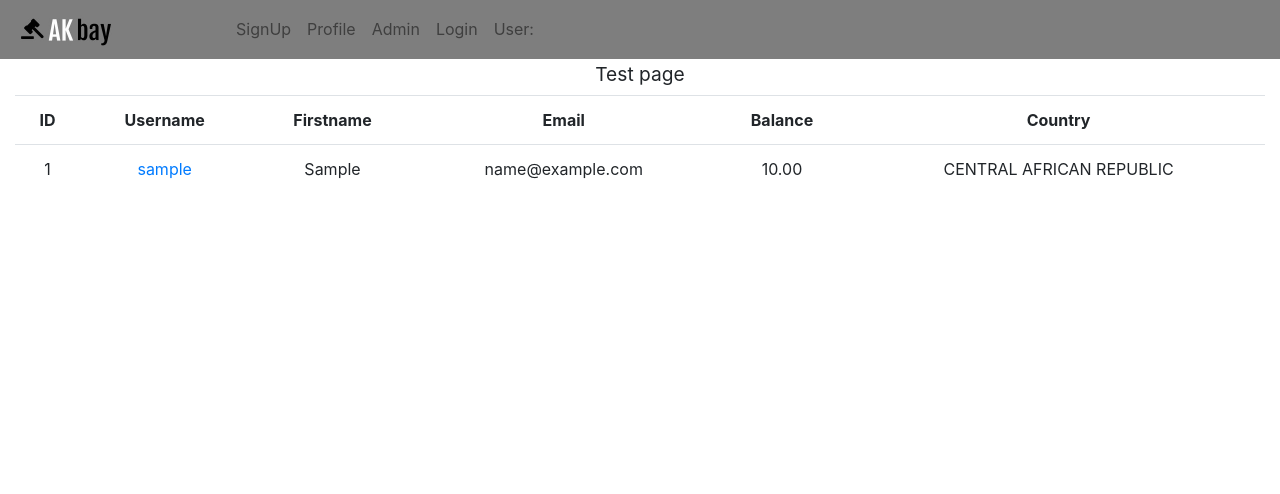
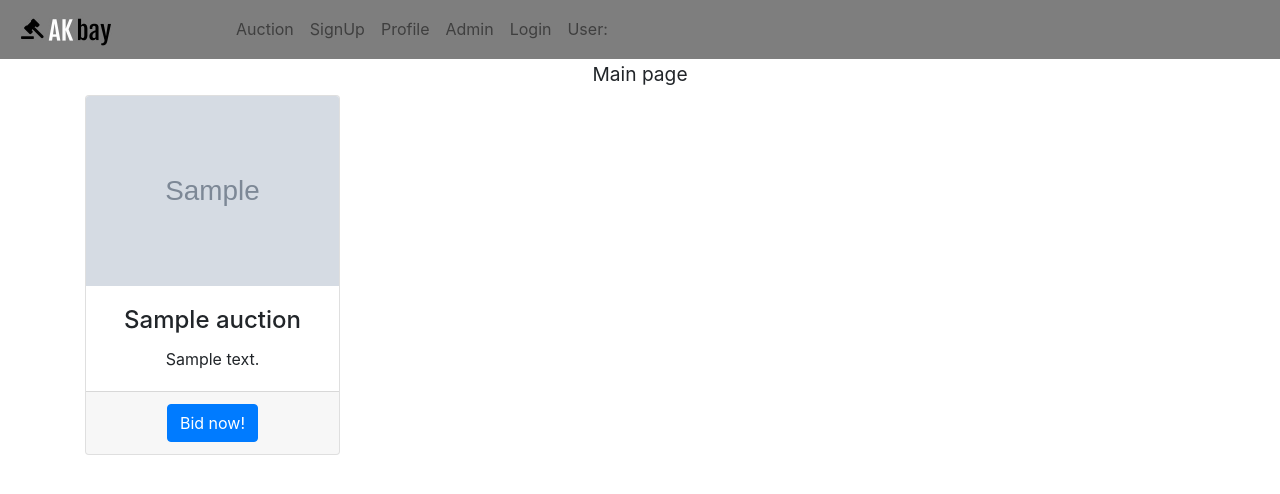
Before and after one commit to karev-a/a-house, a Django app: page / in a window 1280 px wide. Shown: the top 494 px of the page. Run offline with Django 3.2, Linux system fonts and the light colour scheme; tables that the repository leaves empty hold one stand-in row (values such as "Sample post"); grey boxes marked "Sample" are stand-in pictures.

Commit message:
restricted access to other users, added auction creation, updated user management, auction creation date/time visible in admin, etc.

```diff
--- a/ahouse/auctionapp/models.py
+++ b/ahouse/auctionapp/models.py
@@ -3,6 +3,7 @@ from django.contrib.auth.models import User
 from django.db.models.signals import post_save
 from django.dispatch import receiver
 from .countries_list import CTRCHOICES
+from django.utils import timezone
 
 # Create your models here.
 
@@ -17,12 +18,6 @@ class Category(models.Model):
 
 
 class Profile(models.Model):
-    ACCSTATUS = (
-        ('ACT', 'Active'),
-        ('INA', 'Inactive'),
-        ('BLK', 'Blocked')
-    )
-
     ACCTYPES = (
         ('PRE', 'Premium'),
         ('Nor', 'Normal')
@@ -34,7 +29,6 @@ class Profile(models.Model):
     post_code = models.CharField(max_length=25)
     country = models.CharField(max_length=45, choices=CTRCHOICES)
     balance = models.DecimalField(max_digits=6, decimal_places=2, null=True)
-    account_status = models.CharField(max_length=25, choices=ACCSTATUS)
     account_type = models.CharField(max_length=25, choices=ACCTYPES)
     avatar = models.ImageField(upload_to='images/avatars', blank=True)
 
@@ -57,7 +51,7 @@ class Auction(models.Model):
     category = models.ForeignKey(Category, on_delete=models.DO_NOTHING, null=True, blank=True)
     min_bid = models.FloatField()
     max_bid = models.FloatField()
-    final_bid = models.FloatField()
+    final_bid = models.FloatField(null=True)
     promoted = models.CharField(max_length=25, choices=PROMOTION)
     auction_start = models.DateTimeField(auto_now_add=True, editable=False)
     auction_end = models.DateTimeField()
--- /dev/null
+++ b/ahouse/auctionapp/templates/auctions_main.html
@@ -0,0 +1,33 @@
+{% extends "base.html" %}
+{% block content %}
+
+{% load static %}
+
+<div class="container">
+  {% if auctions %}
+    <div class="row text-center">
+      {% for auction in auctions %}
+        <div class="col-lg-3 col-md-4 col-sm-6">
+                <div class="card h-100">
+                    {% if auction.image %}
+                    <img class="card-img-top" src="{{ auction.image.url }}"style="">
+                    {% else %}
+                    <img class="card-img-top" src="{% static 'auction/noimage.jpg' %}">
+                    {% endif %}
+                <div class="card-body">
+                <h4 class="card-title">{{auction.title}}</h4>
+                <p class="card-text">{{auction.description}}</p>
+                </div>
+                <div class="card-footer">
+                <a href="#" class="btn btn-primary">Bid now!</a>
+                </div>
+                </div>
+        </div>
+      {% endfor %}
+    </div>
+  {% endif %}
+</div>
+
+
+
+{% endblock %}
--- a/ahouse/auctionapp/templates/base.html
+++ b/ahouse/auctionapp/templates/base.html
@@ -14,7 +14,7 @@
 {% load static %}
 
 <nav class="navbar navbar-expand-sm sticky-top navbar-light" style="background-color: #7e7e7e">
-  	<a class="navbar-brand" href="{% url 'test_page'%}">
+  	<a class="navbar-brand" href="{% url 'main_page' %}">
     	<img src="{% static 'auction/akbay3.jpg' %}" width="50%" height="50%">
 	</a>
 	<button class="navbar-toggler" data-toggle="collapse" data-target="#navbarMenu">
@@ -22,8 +22,9 @@
 	</button>
   	<div class="collapse navbar-collapse" id="navbarMenu">
   	    <ul class="navbar-nav d-flex align-items-end">
+			<li class="nav-item"><a href="{% url 'auction_create' %}" class="nav-link">Auction</a></li>
             <li class="nav-item"><a href="{% url 'signup_page' %}" class="nav-link">SignUp</a></li>
-			<li class="nav-item"><a href="{% url 'profile_page' %}" class="nav-link">Profile</a></li>
+			<li class="nav-item"><a href="{% url 'profile_details' user.id %}" class="nav-link">Profile</a></li>
             <li class="nav-item"><a href="{% url 'admin:index' %}" class="nav-link">Admin</a></li>
 			{% if user.is_authenticated %}
 			<li class="nav-item"><a href="{% url 'logout' %}?next={{ request.path }}" class="nav-link">Logout</a></li>
--- a/ahouse/auctionapp/templates/profile_details.html
+++ b/ahouse/auctionapp/templates/profile_details.html
@@ -2,7 +2,7 @@
 
 {% block content %}
 <p>Name: {{user.username}}</p>
-<p>Balance: {{user.balance}}</p>
+<p>Balance: {{profile.balance}}</p>
 
 
 <hr>
@@ -12,7 +12,7 @@
 
 
 
-<p>Click <a href="{% url 'test_page' %}">here</a> to go back</p>
+<p>Click <a href="{% url 'main_page' %}">here</a> to go back</p>
 
 
 {% endblock %}
--- a/ahouse/auctionapp/urls.py
+++ b/ahouse/auctionapp/urls.py
@@ -1,11 +1,12 @@
 from django.urls import path
-from .views import TestPage, SignupPage, ProfileUpdateView, ProfileDetailsView
+from .views import MainPage, SignupPage, ProfileUpdateView, ProfileDetailsView, AuctionCreateView
 
 
 urlpatterns = [
-    path('', TestPage.as_view(), name='test_page'),
+    path('', MainPage.as_view(), name='main_page'),
     path('signup/', SignupPage.as_view(), name='signup_page'),
-    path('profile/', TestPage.as_view(), name='profile_page'),
+    path('profile/', MainPage.as_view(), name='profile_page'),
     path('profile/<int:pk>/', ProfileDetailsView.as_view(), name='profile_details'),
     path('profile/<int:pk>/update/', ProfileUpdateView.as_view(), name='profile_update'),
+    path('auction/', AuctionCreateView.as_view(), name='auction_create'),
 ]
--- a/ahouse/auctionapp/views.py
+++ b/ahouse/auctionapp/views.py
@@ -1,38 +1,62 @@
 from django.shortcuts import render
 from django.views.generic import ListView, CreateView, UpdateView, DetailView
-from .models import Profile
-from .forms import SignupForm
+from .models import Profile, User, Auction
+from .forms import SignupForm, AuctionCreateForm
 from django.urls import reverse_lazy
+from django.contrib.auth.mixins import LoginRequiredMixin, PermissionRequiredMixin
+from django.http import HttpResponse, HttpResponseRedirect, HttpResponseForbidden
+from django.core.exceptions import PermissionDenied
+from django import forms
 
 
 # Create your views here.
 
 
-class TestPage(ListView):
-    model = Profile
-    template_name = "test_page.html"
-    context_object_name = "users"
+class MainPage(ListView):
+    model = Auction
+    template_name = 'auctions_main.html'
+    context_object_name = 'auctions'
 
     def get_context_data(self, **kwargs):
         context = super().get_context_data()
-        context["page_title"] = "Test page"
+        context["page_title"] = "Main page"
         return context
 
 
 class SignupPage(CreateView):
     template_name = 'signup_page.html'
     form_class = SignupForm
-    success_url = reverse_lazy('test_page')
+    success_url = reverse_lazy('main_page')
 
-class ProfileDetailsView(DetailView):
+
+class ProfileDetailsView(LoginRequiredMixin, DetailView):
     model = Profile
-    template_name = "profile_details.html"
+    template_name = 'profile_details.html'
     context_object_name = 'profile'
-    success_url = reverse_lazy('profile_page')
+    success_url = reverse_lazy('main_page')
 
-class ProfileUpdateView(UpdateView):
+    def check_user(self):
+        current_user = super(ProfileDetailsView, self).get_object()
+        if current_user.user != self.request.user:
+            raise PermissionDenied()
+        return current_user
+
+
+class ProfileUpdateView(LoginRequiredMixin, UpdateView):
     model = Profile
     template_name = 'profile_update.html'
     context_object_name = 'profile'
-    fields = ['phone_number', 'address', 'town','post_code','country','avatar']
-    success_url = reverse_lazy('profile_page')
+    fields = ['phone_number', 'address', 'town', 'post_code', 'country', 'avatar']
+    success_url = reverse_lazy('main_page')
+
+    def check_user(self):
+        current_user = super(ProfileUpdateView, self).get_object()
+        if current_user.user != self.request.user:
+            raise PermissionDenied()
+        return current_user
+
+
+class AuctionCreateView(CreateView):
+    form_class = AuctionCreateForm
+    template_name = 'auction_create.html'
+    success_url = reverse_lazy('main_page')
```
Also changed, not shown: ahouse/auctionapp/admin.py (+6 -1 lines), ahouse/auctionapp/forms.py (+20 -0 lines), ahouse/auctionapp/templates/auction_create.html (added, +12 -0 lines), ahouse/auctionapp/migrations/0003_remove_profile_account_status.py (added), ahouse/auctionapp/migrations/0004_auto_20201121_1450.py (added), ahouse/auctionapp/migrations/0005_auto_20201121_1453.py (added).
